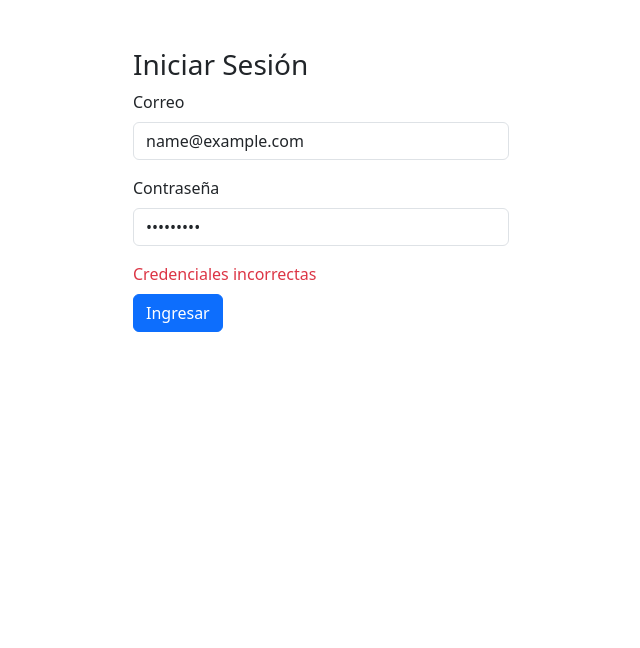
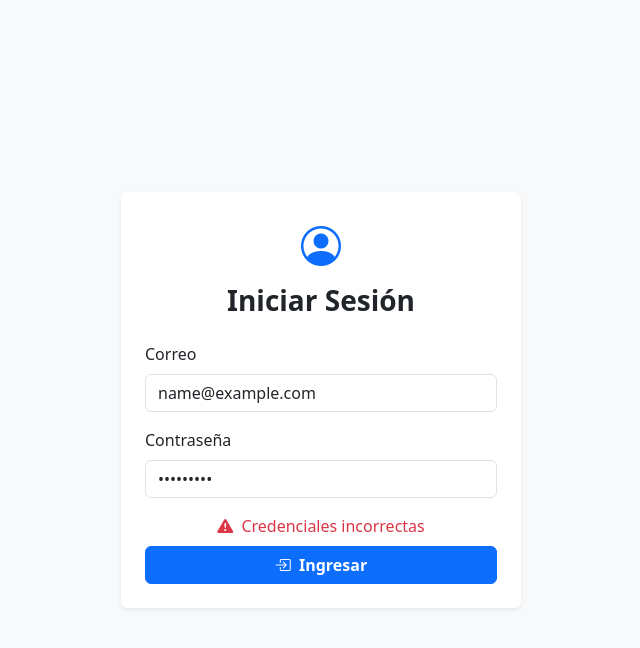
Before and after one commit to nicoG2207/biblioteca-digital, an Angular app: page /login in a window 1280 px wide. Both pictures are taken after typing "name@example.com", "Sample123" into the empty fields and a click on the button "Ingresar". Shown: the top 648 px of the page, without its empty margins (319-959 px from the left). Built offline with nearby package versions, Linux system fonts and the light colour scheme.

Commit message:
Nuevo diseño para login

```diff
--- a/src/app/pages/login/login.html
+++ b/src/app/pages/login/login.html
@@ -1,15 +1,43 @@
-<div class="container mt-5" style="max-width: 400px;">
-  <h3>Iniciar Sesión</h3>
+<div class="d-flex justify-content-center align-items-center min-vh-100 bg-light">
+  <div class="card shadow-sm border-0" style="max-width: 400px; width: 100%;">
+    <div class="card-body p-4">
+      <div class="text-center mb-4">
+        <i class="bi bi-person-circle" style="font-size: 2.5rem; color: #0d6efd;"></i>
+        <h3 class="mt-2 mb-0 fw-bold">Iniciar Sesión</h3>
+      </div>
       <form (ngSubmit)="login()">
         <div class="mb-3">
           <label for="correo" class="form-label">Correo</label>
-      <input type="email" id="correo" class="form-control" [(ngModel)]="usuario.correo" name="correo" required />
+          <input
+            type="email"
+            id="correo"
+            class="form-control"
+            [(ngModel)]="usuario.correo"
+            name="correo"
+            required
+            autocomplete="username"
+          />
         </div>
         <div class="mb-3">
           <label for="contrasena" class="form-label">Contraseña</label>
-      <input type="password" id="contrasena" class="form-control" [(ngModel)]="usuario.contrasena" name="contrasena" required />
+          <input
+            type="password"
+            id="contrasena"
+            class="form-control"
+            [(ngModel)]="usuario.contrasena"
+            name="contrasena"
+            required
+            autocomplete="current-password"
+          />
         </div>
-    <div *ngIf="error" class="text-danger mb-2">Credenciales incorrectas</div>
-    <button type="submit" class="btn btn-primary">Ingresar</button>
+        <div *ngIf="error" class="text-danger mb-2 text-center">
+          <i class="bi bi-exclamation-triangle-fill me-1"></i>
+          Credenciales incorrectas
+        </div>
+        <button type="submit" class="btn btn-primary w-100 fw-semibold">
+          <i class="bi bi-box-arrow-in-right me-1"></i> Ingresar
+        </button>
       </form>
     </div>
+  </div>
+</div>
```
Lines whose indentation alone changed are shown as unchanged.
